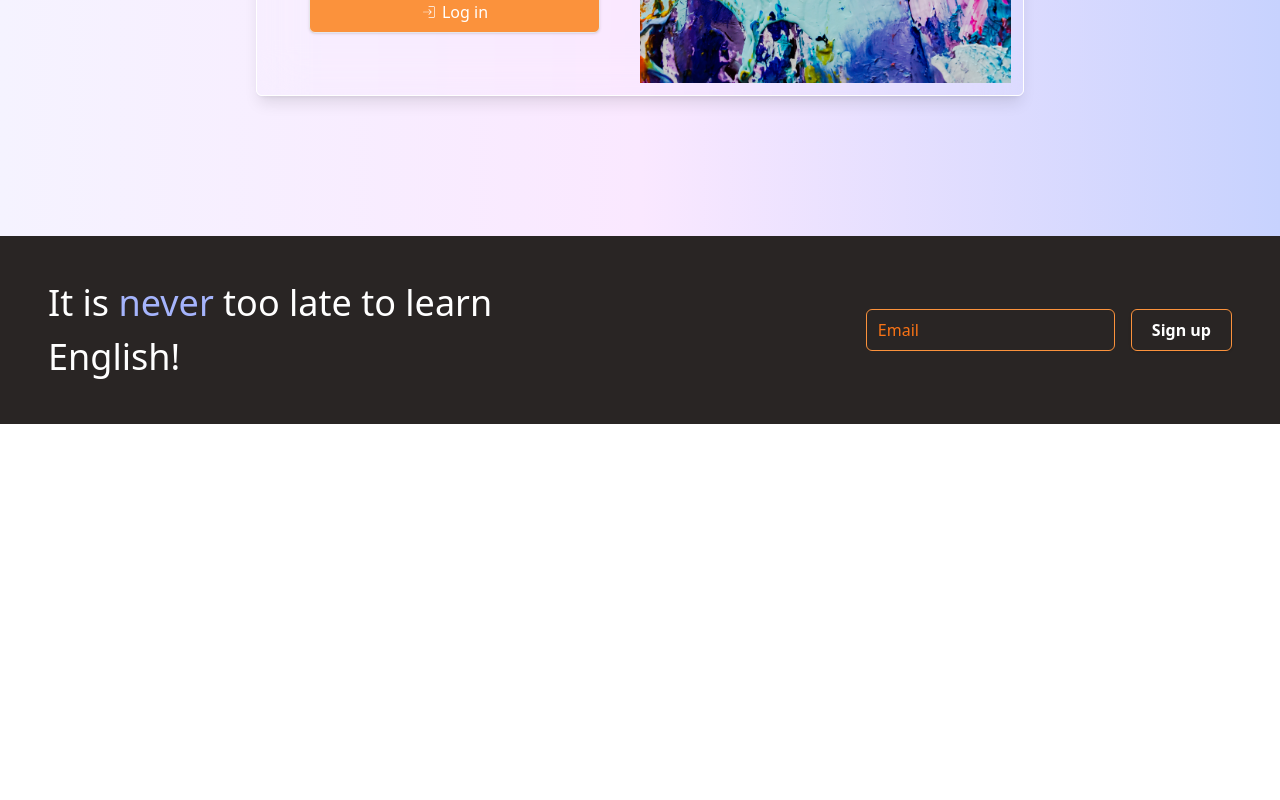
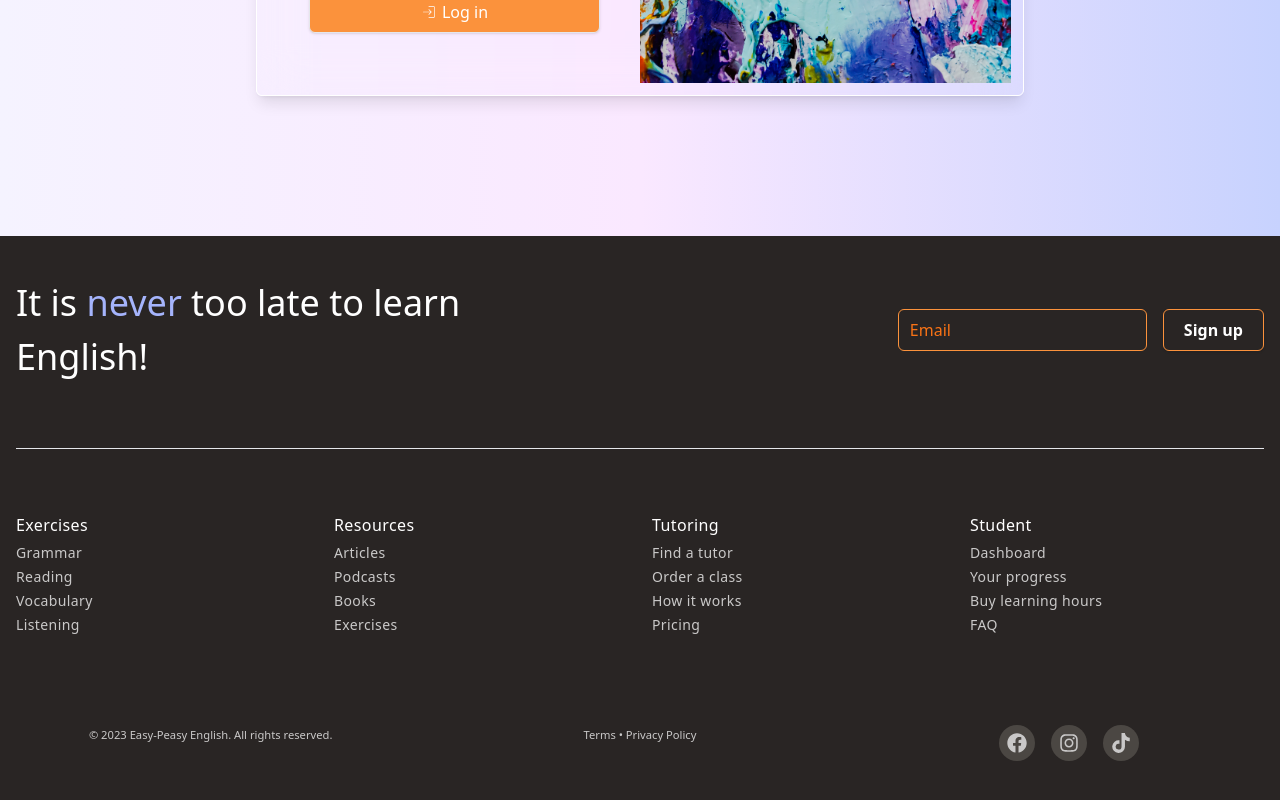
Before and after one commit to romaniso/easy-peasy-platform, a React (Create React App) app: page /auth in a window 1280 px wide. Shown: the part 564-1364 px from the top of the page. Before the commit the page ends 988 px from the top, so only its background shows below. Built offline with nearby package versions, Linux system fonts and the light colour scheme; no server answers.

Commit message:
Add Footer component

```diff
--- a/src/components/Button.js
+++ b/src/components/Button.js
@@ -21,8 +21,10 @@ function Button({
       "bg-red-500 text-white hover:bg-red-600": danger,
       "bg-transparent font-semibold": outline,
       "rounded-md": rounded,
-      "border-orange-400 text-orange-400 hover:text-white": outline && primary,
-      "border-stone-500 text-stone-500 hover:text-white": outline && secondary,
+      "border-orange-400 text-orange-600 hover:text-stone-800 hover:bg-indigo-300 hover:border-indigo-300":
+        outline && primary,
+      "border-stone-500 text-stone-700 hover:text-indigo-300":
+        outline && secondary,
       "border-green-500 text-green-500 hover:text-white": outline && success,
       "border-yellow-500 text-yellow-500 hover:text-white hover:bg-yellow-500":
         outline && warning,
--- a/src/components/Footer.js
+++ b/src/components/Footer.js
@@ -1,16 +1,97 @@
+import { Link } from "react-router-dom";
 import Button from "./Button";
 import Input from "./Input";
+import { FaFacebook, FaInstagram, FaTiktok } from "react-icons/fa";
 
 function Footer() {
   const handleUserName = () => {};
 
+  const menu = [
+    {
+      title: "Exercises",
+      links: [
+        { label: "Grammar", path: "exercises/grammar" },
+        { label: "Reading", path: "exercises/reading" },
+        { label: "Vocabulary", path: "exercises/vocabulary" },
+        { label: "Listening", path: "exercises/listening" },
+      ],
+    },
+    {
+      title: "Resources",
+      links: [
+        { label: "Articles", path: "resources/articles" },
+        { label: "Podcasts", path: "resources/podcasts" },
+        { label: "Books", path: "resources/books" },
+        { label: "Exercises", path: "resources/exercises" },
+      ],
+    },
+
+    {
+      title: "Tutoring",
+      links: [
+        { label: "Find a tutor", path: "tutors" },
+        { label: "Order a class", path: "online-class" },
+        { label: "How it works", path: "docs/classes" },
+        { label: "Pricing", path: "docs/pricing" },
+      ],
+    },
+    {
+      title: "Student",
+      links: [
+        { label: "Dashboard", path: "dashboard" },
+        { label: "Your progress", path: "progress" },
+        { label: "Buy learning hours", path: "learning-hours" },
+        { label: "FAQ", path: "docs/faq" },
+      ],
+    },
+  ];
+
+  const socials = [
+    {
+      icon: <FaFacebook />,
+      path: "wwww.google.com",
+    },
+    { icon: <FaInstagram />, path: "wwww.google.com" },
+    { icon: <FaTiktok />, path: "wwww.google.com" },
+  ];
+
+  const renderedMenu = menu.map((category) => {
     return (
-    <footer className="bg-stone-800 text-white">
-      <div className="md:flex md:justify-between md:items-center container mx-auto py-10 sm:px-12 px-4">
-        <h3 className="lg:text-4xl text-3xl md:mb-0 mb-6 lg:leading-normal font-light md:w-2/5">
+      <section className="mb-4 tracking-wide" key={category.title}>
+        <h4 className="text-white font-medium mb-1">{category.title}</h4>
+        <ul
+          className="text-white font-light text-sm opacity-75 leading-6"
+          key={category}
+        >
+          {category.links.map((link) => (
+            <li key={link.label}>
+              <Link to={link.path} className="hover:text-orange-300">
+                {link.label}
+              </Link>
+            </li>
+          ))}
+        </ul>
+      </section>
+    );
+  });
+
+  const renderedSocials = socials.map((social) => {
+    return (
+      <Link className="p-2 cursor-pointer inline-flex items-center rounded-full bg-stone-600 hover:bg-orange-400 mx-2 text-xl duration-300">
+        {social.icon}
+      </Link>
+    );
+  });
+
+  return (
+    <footer className="bg-stone-800">
+      <div className="container mx-auto py-10 px-4">
+        <section className="md:flex md:justify-between md:items-center border-b md:pb-16 pb-8">
+          <h3 className="lg:text-4xl text-3xl md:mb-0 mb-6 lg:leading-normal font-light md:w-2/5 text-white">
             It is <span className="text-indigo-300 font-medium">never</span> too
             late to learn English!
           </h3>
+          {/* Mini-form */}
           <div className="flex md:flex-row gap-4 items-center justify-between flex-col">
             <Input
               name="user"
@@ -27,13 +108,22 @@ function Footer() {
             </Input>
             <Button
               primary
+              outline
               rounded
-            outline
               className="whitespace-nowrap md:w-auto w-full"
             >
               Sign up
             </Button>
           </div>
+        </section>
+        <section className="grid grid-cols-1 sm:grid-cols-3 lg:grid-cols-4 gap-6 md:py-16 py-8">
+          {renderedMenu}
+        </section>
+        <section className="grid grid-cols-1 sm:grid-cols-2 lg:grid-cols-3 gap-10 text-center pt-2 text-white opacity-75 text-sm pb-8">
+          <small>&copy; 2023 Easy-Peasy English. All rights reserved.</small>
+          <small>Terms &#x2022; Privacy Policy</small>
+          <div>{renderedSocials}</div>
+        </section>
       </div>
     </footer>
   );
--- a/src/components/Navbar.js
+++ b/src/components/Navbar.js
@@ -24,6 +24,7 @@ function Navbar() {
         { label: "Grammar", path: "/exercises/grammar" },
         { label: "Reading", path: "/exercises/reading" },
         { label: "Vocabulary", path: "/exercises/vocabulary" },
+        { label: "Listening", path: "/exercises/listening" },
       ],
     },
     {
@@ -34,6 +35,7 @@ function Navbar() {
         { label: "Articles", path: "/exercises/articles" },
         { label: "Podcasts", path: "/exercises/podcast" },
         { label: "Books", path: "/exercises/books" },
+        { label: "Exercises", path: "/exercises/exercises" },
       ],
     },
     { label: "Log in", path: "/auth", button: true, secondary: true },
```
Lines whose indentation alone changed are shown as unchanged.
